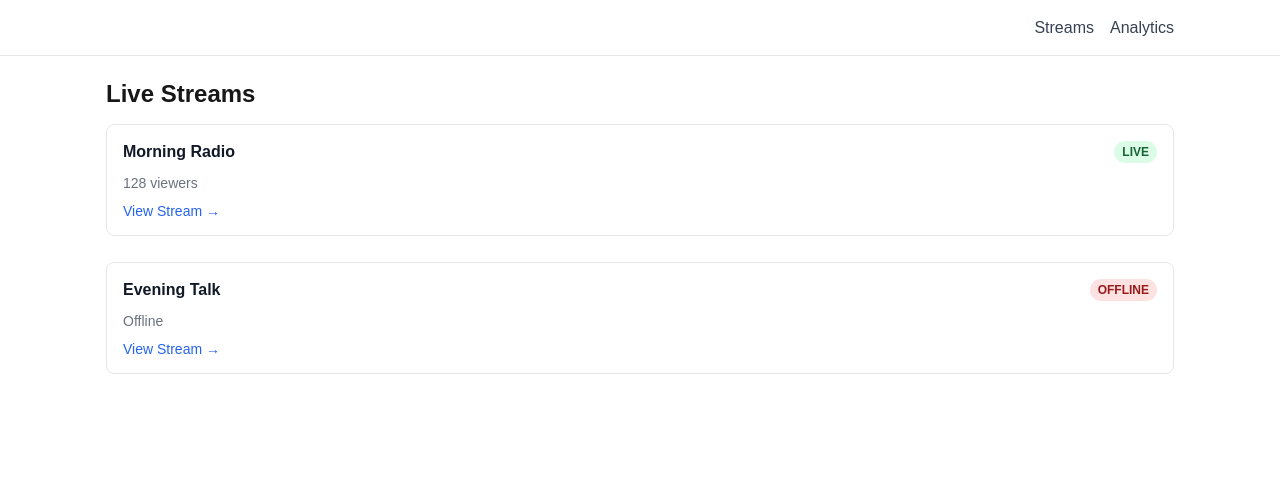
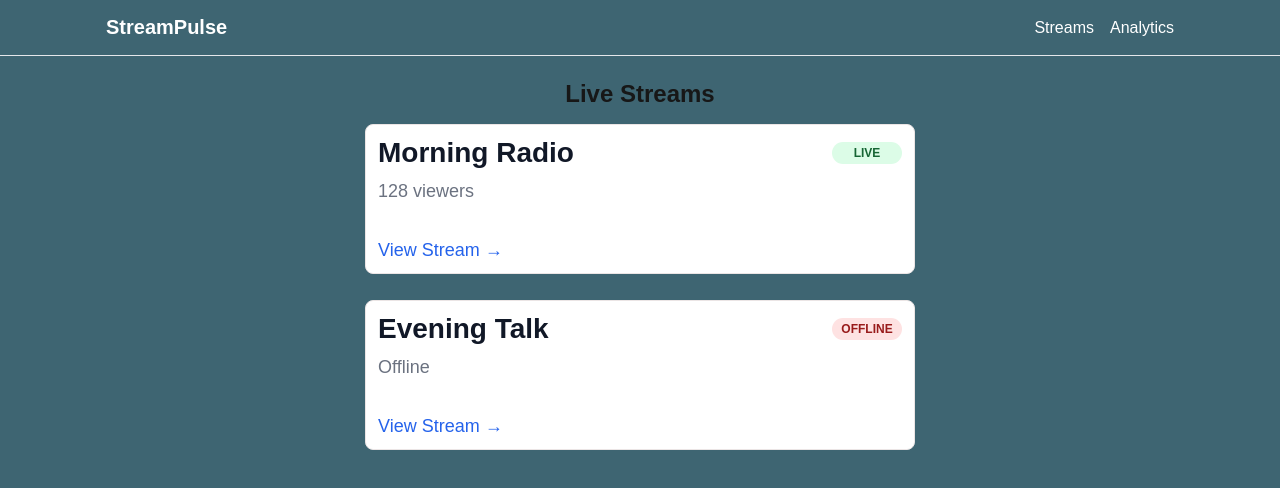
Before and after one commit to 7Hector27/stream_pulse, a Next.js app: page / in a window 1280 px wide. Shown: the top 488 px of the page. Built offline with nearby package versions, Linux system fonts and the light colour scheme.

Commit message:
created streams id page for unique streams

```diff
--- a/src/components/Header/Header.module.scss
+++ b/src/components/Header/Header.module.scss
@@ -27,7 +27,7 @@
 
 .link {
   text-decoration: none;
-  color: #374151;
+  color: #ffffff;
   font-weight: 500;
 
   &:hover {
--- a/src/components/StreamCard/StreamCard.module.scss
+++ b/src/components/StreamCard/StreamCard.module.scss
@@ -1,32 +1,31 @@
 .card {
-  border: 1px solid #e5e7eb;
+  border: 1px solid #ebe5e5;
   border-radius: 8px;
   padding: 16px;
   background: #ffffff;
-
   display: flex;
   flex-direction: column;
   gap: 12px;
   margin-bottom: 10px;
-}
+  width: 350px;
 
   .header {
     display: flex;
     justify-content: space-between;
     align-items: center;
-}
-
     .title {
-  font-size: 16px;
+      font-size: 20px;
       font-weight: 600;
       color: #111827;
     }
-
     .status {
       font-size: 12px;
       font-weight: 600;
       padding: 4px 8px;
       border-radius: 999px;
+      min-width: 70px;
+      text-align: center;
+      text-transform: uppercase;
     }
 
     .live {
@@ -38,15 +37,17 @@
       background: #fee2e2;
       color: #991b1b;
     }
+  }
+}
 
 .meta {
-  font-size: 14px;
+  font-size: 16px;
   color: #6b7280;
 }
 
 .link {
   margin-top: auto;
-  font-size: 14px;
+  font-size: 16px;
   font-weight: 500;
   color: #2563eb;
   text-decoration: none;
@@ -55,3 +56,43 @@
     text-decoration: underline;
   }
 }
+
+@media (min-width: 768px) {
+  .card {
+    padding: 12px;
+    width: 450px;
+  }
+  .header {
+    .title {
+      font-size: 14px;
+    }
+  }
+
+  .meta {
+    font-size: 12px;
+  }
+
+  .link {
+    font-size: 12px;
+  }
+}
+
+@media (min-width: 1248px) {
+  .card {
+    width: 550px;
+    height: 150px;
+    .header {
+      .title {
+        font-size: 28px;
+      }
+    }
+  }
+
+  .meta {
+    font-size: 18px;
+  }
+
+  .link {
+    font-size: 18px;
+  }
+}
--- a/src/pages/index.tsx
+++ b/src/pages/index.tsx
@@ -1,5 +1,7 @@
 import Header from "@/components/Header";
 import StreamCard from "@/components/StreamCard";
+
+import styles from "../styles/Home.module.scss";
 
 export default function Home() {
   const mockStreams = [
@@ -8,18 +10,18 @@ export default function Home() {
   ] as const;
 
   return (
-    <>
+    <div className={styles.page}>
       <Header />
 
-      <main style={{ maxWidth: "1100px", margin: "0 auto", padding: "0 16px" }}>
+      <main className={styles.main}>
         <h2>Live Streams</h2>
 
-        <div style={{ display: "grid", gap: "16px", marginTop: "16px" }}>
+        <div className={styles.streamList}>
           {mockStreams.map((stream) => (
             <StreamCard key={stream.id} {...stream} />
           ))}
         </div>
       </main>
-    </>
+    </div>
   );
 }
--- /dev/null
+++ b/src/pages/streams/[id]/index.module.scss
@@ -0,0 +1,64 @@
+.container {
+  max-width: 1100px;
+  margin: 0 auto;
+  padding: 0 16px;
+}
+
+.back {
+  margin-bottom: 16px;
+  background: none;
+  border: none;
+  padding: 0;
+
+  font-size: 14px;
+  font-weight: 500;
+  color: #2563eb;
+  cursor: pointer;
+
+  &:hover {
+    text-decoration: underline;
+  }
+}
+
+.title {
+  font-size: 24px;
+  font-weight: 600;
+  margin-bottom: 16px;
+  color: #111827;
+}
+
+.playerWrapper {
+  position: relative;
+  padding-top: 56.25%; // 16:9 aspect ratio
+  margin-bottom: 16px;
+
+  background: #000;
+  border-radius: 8px;
+  overflow: hidden;
+}
+
+.player {
+  position: absolute;
+  inset: 0;
+  width: 100%;
+  height: 100%;
+  border: none;
+}
+
+.meta {
+  display: flex;
+  gap: 24px;
+
+  font-size: 14px;
+  color: #374151;
+}
+
+.statusLive {
+  color: #16a34a;
+  font-weight: 600;
+}
+
+.statusOffline {
+  color: #dc2626;
+  font-weight: 600;
+}
--- /dev/null
+++ b/src/styles/Home.module.scss
@@ -0,0 +1,18 @@
+.page {
+  background-color: rgb(62, 101, 114);
+  min-height: 100vh;
+  .main {
+    display: flex;
+    flex-direction: column;
+    align-items: center;
+    max-width: 1100px;
+    margin: 0 auto;
+    padding: 0 16px;
+
+    .streamList {
+      display: grid;
+      gap: 16px;
+      margin-top: 16px;
+    }
+  }
+}
```
Also changed, not shown: src/pages/streams/[id]/index.tsx (added, +45 -0 lines), src/styles/Home.module.css (deleted, +0 -141 lines). Lines whose indentation alone changed are shown as unchanged.
